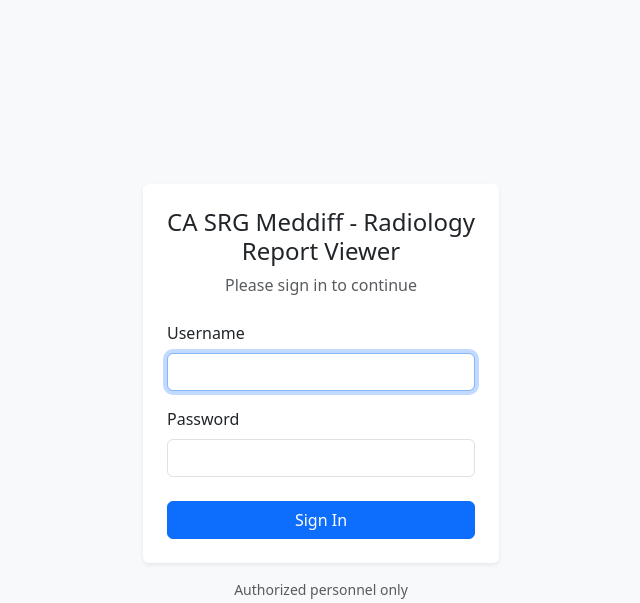
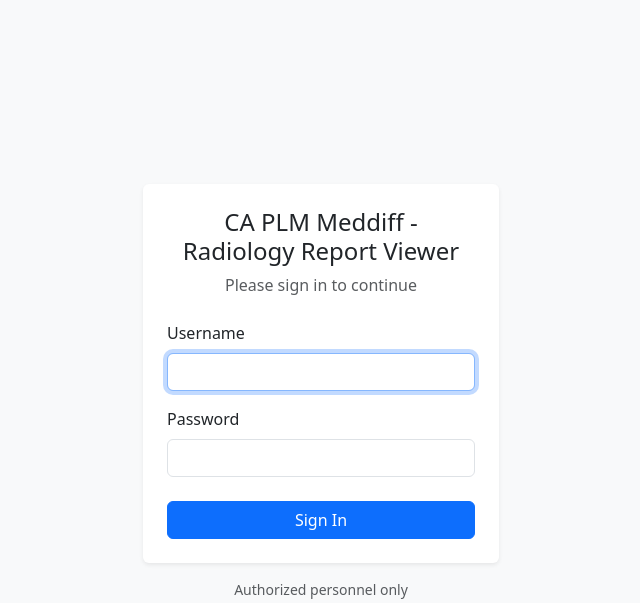
Before and after one commit to ndiphe13/radiology-viewer, a CodeIgniter 4 app: the page made by app/Views/auth/login.php in a window 1280 px wide. Shown: the top 603 px of the page, without its empty margins (319-959 px from the left). Run offline with PHP 8.4 and a stand-in for CodeIgniter, Linux system fonts and the light colour scheme; the template is opened without the code that fills it, so the values that code supplies are empty; some libraries are stand-ins or nearby versions.

Commit message:
Login page: rename CA SRG Meddiff to CA PLM Meddiff
Co-Authored-By: Claude Opus 5.5 <noreply@anthropic.com>

```diff
--- a/app/Views/auth/login.php
+++ b/app/Views/auth/login.php
@@ -19,7 +19,7 @@
                 <div class="card-body p-4">
 
                     <h4 class="text-center mb-2">
-                        CA SRG Meddiff - Radiology Report Viewer
+                        CA PLM Meddiff - Radiology Report Viewer
                     </h4>
 
                     <p class="text-center text-muted mb-4">
```
